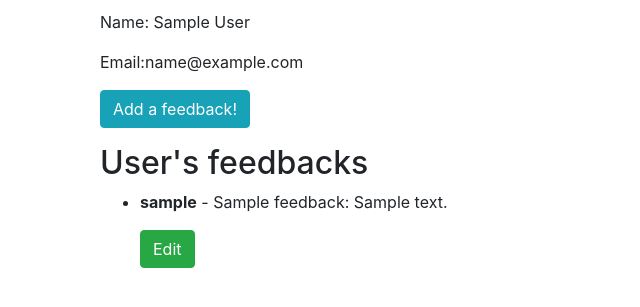
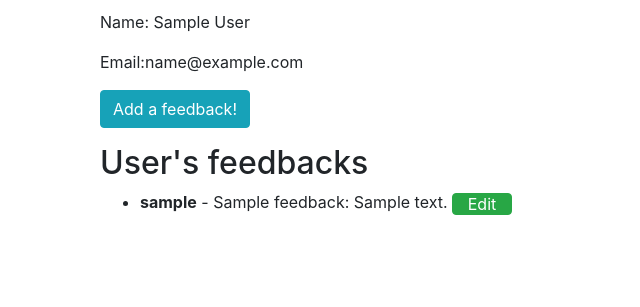
Before and after one commit to JustinEats/flaskfeedback, a Flask app: a page that uses templates/userlogin.html in a window 1280 px wide. Shown: the part 144-451 px from the top of the page, without its empty margins (0-640 px from the left). Run offline with Flask 2, Linux system fonts and the light colour scheme; the visitor is signed in with stand-in values (Sample User, id 1); tables that the repository leaves empty hold one stand-in row (values such as "Sample post"); parts of the project's set-up code (start-up, migrations or seed data) failed here and were passed over.

Commit message:
updated css for edit button

```diff
--- a/app.py
+++ b/app.py
@@ -103,7 +103,7 @@ def update_feedback(id):
     if form.validate_on_submit():
         feedback.title = form.title.data
         feedback.content = form.feedback.data
-        new_feedback = Feedback(title=feedback.title,content=feedback.content)
+        new_feedback = Feedback(title=feedback.title, content=feedback.content)
         db.session.commit()
         return redirect(f'/users/{feedback.username}')
     return render_template('update-feedback.html', form=form)
--- a/static/app.css
+++ b/static/app.css
@@ -18,3 +18,11 @@
 .input-group {
 	padding: 25px;
 }
+
+#edit-button {
+	width: 60px;
+	height: 22px;
+	text-align: center;
+	margin: auto;
+	line-height: 2px;
+}
--- a/templates/userlogin.html
+++ b/templates/userlogin.html
@@ -20,8 +20,11 @@
     <ul>
     {% for feedback in feedbacks %}
     <li>
-    <p><b>{{feedback.username}}</b> - {{feedback.title}}: {{feedback.content}} <form action="/feedback/{{feedback.id}}/update"><button class="btn btn-success">Edit</button></form></p>
-
+    <div><b>{{feedback.username}}</b> - {{feedback.title}}: {{feedback.content}}
+        {% if session["username"] == feedback.username %}
+        <form class="d-inline" action="/feedback/{{feedback.id}}/update"><button id="edit-button" class="btn btn-success">Edit</button></form>
+        {% endif %}
+    </div>
     </li>
     {% endfor %}
     </ul>
```
